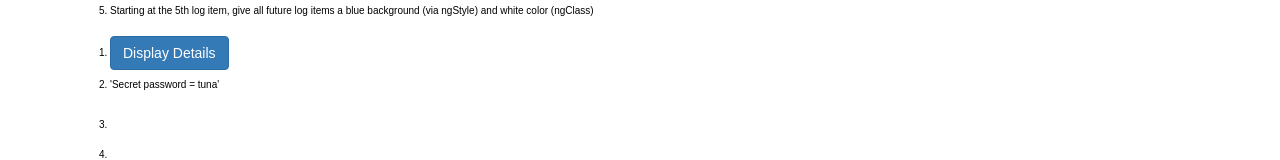
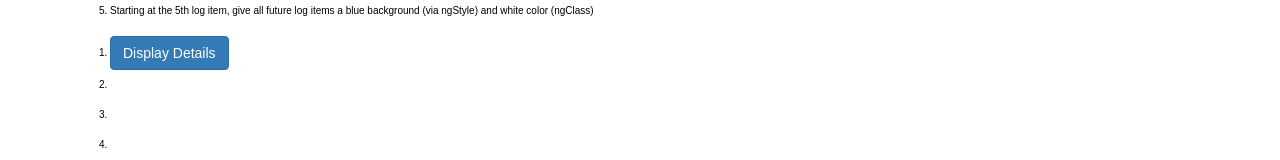
Before and after one commit to chrisdarden/Udemy-Angular2-Course, an Angular app: page / in a window 1280 px wide. Shown: the part 555-715 px from the top of the page. Built offline with nearby package versions, Linux system fonts and the light colour scheme.

Commit message:
logic for p tag hide/show, working on number 3

```diff
--- a/src/app/app.component.css
+++ b/src/app/app.component.css
@@ -6,3 +6,7 @@ ol, p {
     color: black;
     line-height: 30px;
 }
+
+p {
+    display: none;
+}
--- a/src/app/app.component.html
+++ b/src/app/app.component.html
@@ -40,9 +40,10 @@
           (ngClass)</li>
       </ol>
       <ol>
-        <li><button type="submit" class='btn btn-primary' (click)="buttonClicked($event)">Display Details</button></li>
+        <li><button type="submit" class='btn btn-primary' (click)="buttonClicked($event)">Display Details</button>
+        </li>
         <li>
-          <p [ngStyle]="{display: buttonClickedStatus}">'Secret password = tuna'</p>
+          <p [ngStyle]="{'display': buttonClickedStatus ? 'block' : 'none'}">'Secret password = tuna'</p>
         </li>
         <li></li>
         <li></li>
--- a/src/app/app.component.ts
+++ b/src/app/app.component.ts
@@ -18,9 +18,6 @@ export class AppComponent {
   }
 
   constructor () {
-
-    this.buttonClickedStatus = false;
-    console.log("Button clicked: " + this.buttonClickedStatus);
 }
 
 onUpdateUserName(event: any) {
@@ -33,18 +30,18 @@ resetUserNameButtonClick(event: any) {
   console.log(event)
   // this.userName = (<HTMLInputElement>event.target).innerHTML = "";
   this.userName = "";
-
 }
 
 buttonClicked(event: any) {
-  console.log("clicked");
-  this.buttonClickedStatus = true;
-  console.log(<HTMLInputElement>event);
-  console.log("button clicked status = " + this.buttonClickedStatus);
-  console.log(this.buttonClickedStatus === true ? "block" : "none");
-  return this.buttonClickedStatus === true ? "block" : "none";
+  if(!this.buttonClickedStatus) {
+    this.buttonClickedStatus = true;
+  }
+  else {
+    this.buttonClickedStatus = false;
+  }
+  console.log(event);
+
 
 
 }
-
 }
```
